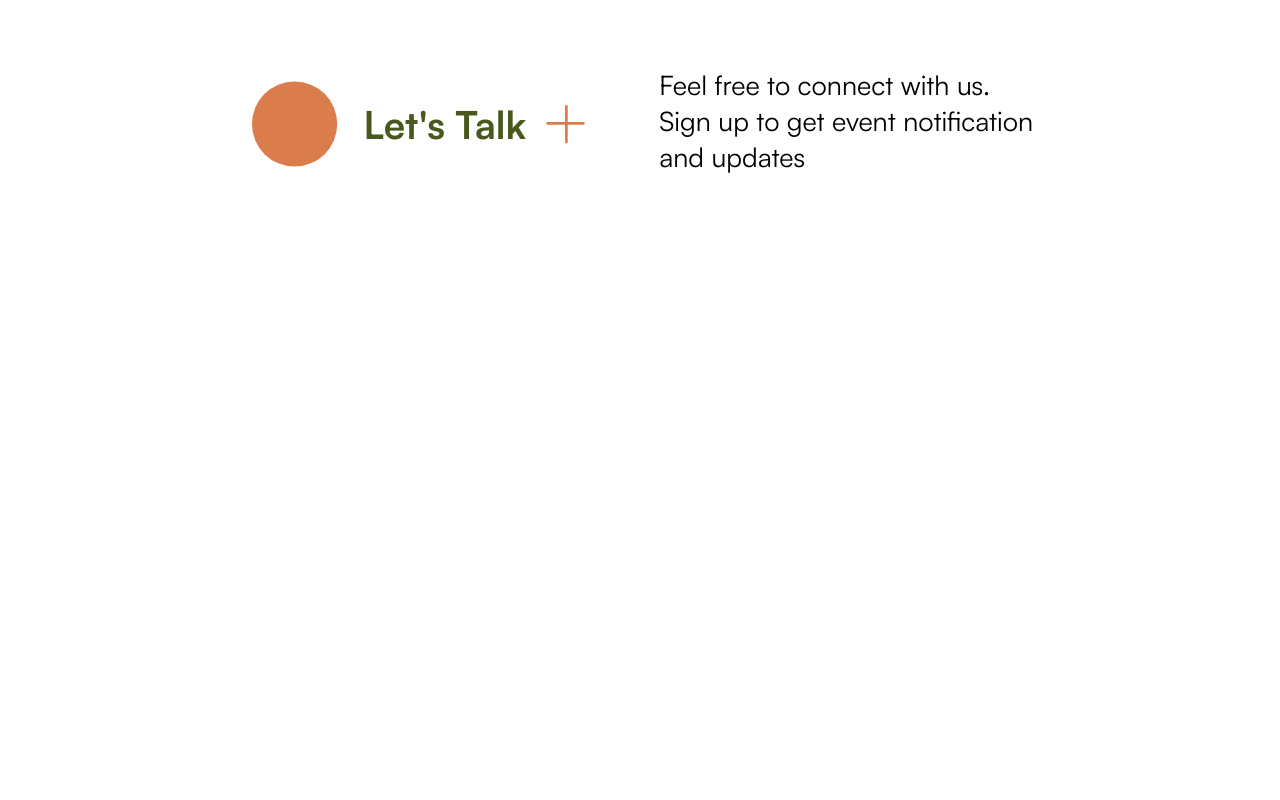
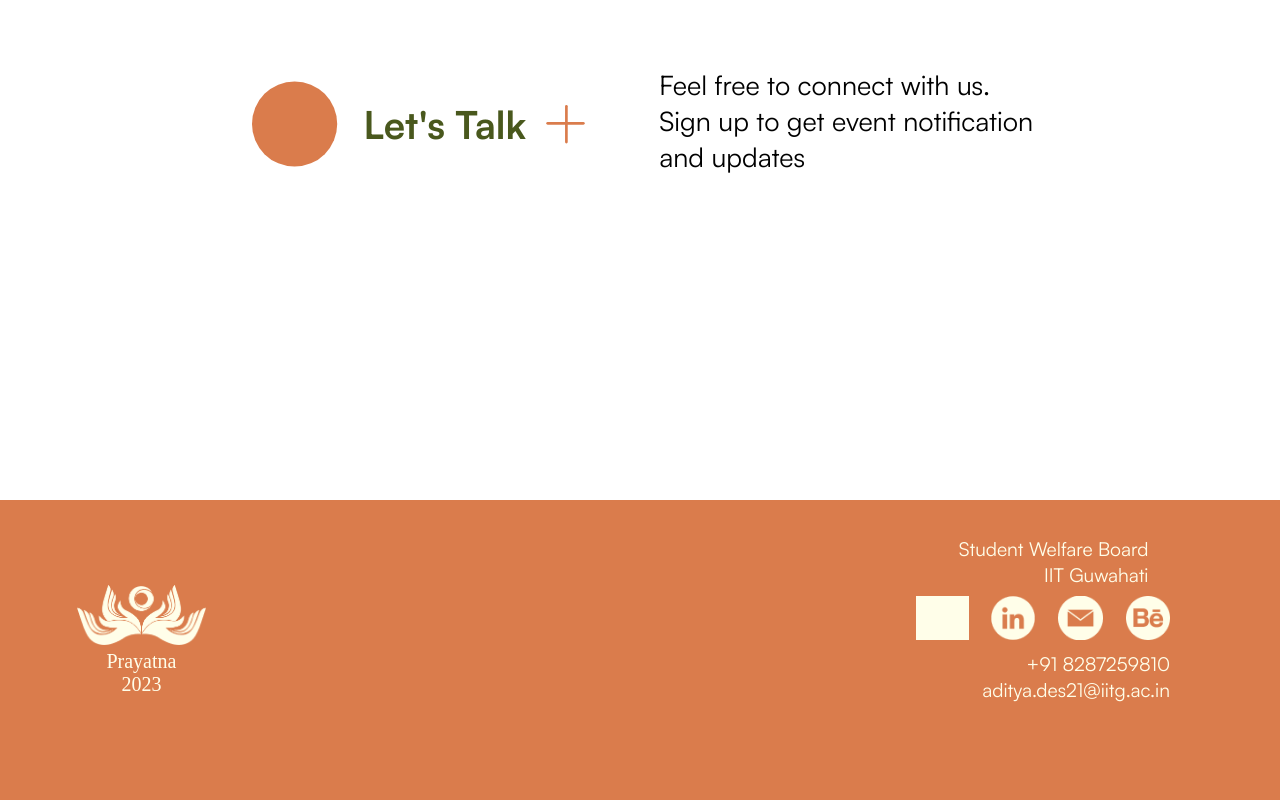
Before and after one commit to majnu0000/Prayatna_2023, a plain HTML site: page letstalk.html in a window 1280 px wide. Drawn offline with Linux system fonts and the light colour scheme.

Commit message:
someChanges_Varun

```diff
--- a/letstalk.html
+++ b/letstalk.html
@@ -1,15 +1,14 @@
 <!DOCTYPE html>
 <html lang="en">
-
   <head>
-    <meta charset="UTF-8">
-    <meta http-equiv="X-UA-Compatible" content="IE=edge">
-    <meta name="viewport" content="width=device-width, initial-scale=1.0">
+    <meta charset="UTF-8" />
+    <meta http-equiv="X-UA-Compatible" content="IE=edge" />
+    <meta name="viewport" content="width=device-width, initial-scale=1.0" />
     <title>Document</title>
     <style>
       :root {
         --antime: 0.7s;
-            --cubez: cubic-bezier(.22, -0.08, .32, 1.22);
+        --cubez: cubic-bezier(0.22, -0.08, 0.32, 1.22);
       }
 
       body {
@@ -35,13 +34,13 @@
       }
 
       .ltcircle circle {
-            r: '35%';
+        r: "35%";
         transition: var(--antime) all var(--cubez);
       }
 
       .letstalk-text {
         font-family: Satoshi, sans-serif;
-            color: #49581D;
+        color: #49581d;
         font-weight: bold;
         font-size: 3vw;
         position: absolute;
@@ -81,7 +80,7 @@
       }
 
       .letsTalk:hover .ltplus line {
-            stroke: #FFFEE9;
+        stroke: #fffee9;
       }
 
       .letsTalk:hover .letstalk-text {
@@ -104,26 +103,131 @@
         justify-content: center;
         align-items: center;
       }
+      footer {
+        height: 300px;
+        width: 100%;
+        background-color: #da7c4c;
+        position: absolute;
+        bottom: 0;
+        display: flex;
+      }
+      .logoPlusText {
+        text-align: center;
+        justify-content: center;
+        height: 130px;
+        align-self: center;
+        margin-left: 6%;
+        font-size: 20px;
+      }
+      #prayatna_logo {
+        height: 60px;
+      }
+      .textbelowlogo {
+        color: #fffee9;
+        size: 100%;
+        margin-top: 0px;
+      }
+      .rightItemsOnFooter {
+        height: 74%;
+        width: 22%;
+        align-self: flex-end;
+        position: absolute;
+        right: 110px;
+        top: 33px;
+        text-align: right;
+        font-family: Satoshi, sans-serif;
+        color: #FFFEE9;
+      }
+      .paraWithSwb {
+        float: left;
+        font-size: 120%;
+        margin-left: 25%;
+        margin-top: 1%;
+      }
+
+      #swb_logo {
+        height: 20%;
+        margin-top: 2%;
+      }
+      .logos_right {
+        height: 20%;
+        height: 20%;
+        padding: 8px 0 0 18px;
+      }
+      .paraBelowLogos{
+       font-size: 120%;
+       margin-top: 2%;
+      }
     </style>
   </head>
 
   <body>
-    <br><br><br>
+    <br /><br /><br />
     <div class="ltcontainer">
       <div class="letsTalk">
         <svg height="100%" width="30%" class="ltcircle" class="ltcircle">
           <circle cx="50%" cy="50%" r="35%" fill="#DA7C4C" />
         </svg>
         <div class="letstalk-text">Let's Talk</div>
-            <svg xmlns="http://www.w3.org/2000/svg" width="43" height="43" viewBox="0 0 43 43" fill="none" class="ltplus">
-                    <line x1="22.5" y1="1.5" x2="22.5" y2="41.5" stroke="#DA7C4C" stroke-width="3" stroke-linecap="round"/>
-                    <line x1="1.5" y1="20.5" x2="41.5" y2="20.5" stroke="#DA7C4C" stroke-width="3" stroke-linecap="round"/>
+        <svg
+          xmlns="http://www.w3.org/2000/svg"
+          width="43"
+          height="43"
+          viewBox="0 0 43 43"
+          fill="none"
+          class="ltplus"
+        >
+          <line
+            x1="22.5"
+            y1="1.5"
+            x2="22.5"
+            y2="41.5"
+            stroke="#DA7C4C"
+            stroke-width="3"
+            stroke-linecap="round"
+          />
+          <line
+            x1="1.5"
+            y1="20.5"
+            x2="41.5"
+            y2="20.5"
+            stroke="#DA7C4C"
+            stroke-width="3"
+            stroke-linecap="round"
+          />
         </svg>
       </div>
       <div class="letstalk-nexttext">
-            Feel free to connect with us. Sign up to get event notification and updates
+        Feel free to connect with us. Sign up to get event notification and
+        updates
       </div>
     </div>
+    <footer>
+      <div class="logoPlusText">
+        <img
+          src="images\prayatna_logo.png"
+          alt="prayatna_logo"
+          id="prayatna_logo"
+        />
+        <p class="textbelowlogo">Prayatna<br />2023</p>
+      </div>
+      <div class="rightItemsOnFooter">
+        <div class="paraWithSwb">Student Welfare Board<br />IIT Guwahati</div>
+        <img src="images\swb_logo.png" alt="swb_logo" id="swb_logo" />
+        <a href=""
+          ><img
+            src="images\linkedIn.png"
+            alt="linkedInLogo"
+            class="logos_right"
+        /></a>
+        <a href=""
+          ><img src="images\emailpic.png" alt="emailLogo" class="logos_right"
+        /></a>
+        <a href=""
+          ><img src="images\bepic.png" alt="beLogo" class="logos_right"
+        /></a>
+        <p class="paraBelowLogos">+91 8287259810<br>aditya.des21@iitg.ac.in</p>
+      </div>
+    </footer>
   </body>
-
 </html>
```
Also changed, not shown: images/bepic.png (added), images/emailpic.png (added), images/linkedIn.png (added), images/prayatna_logo.png (added), images/swbLogoWithText.png (added), images/swb_logo.png (added). Lines whose indentation alone changed are shown as unchanged.
